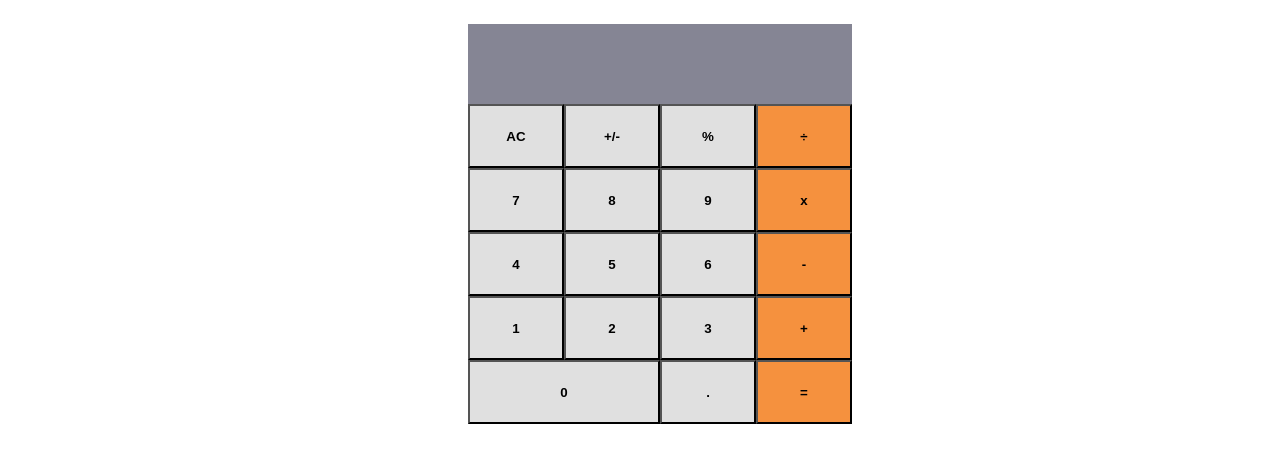
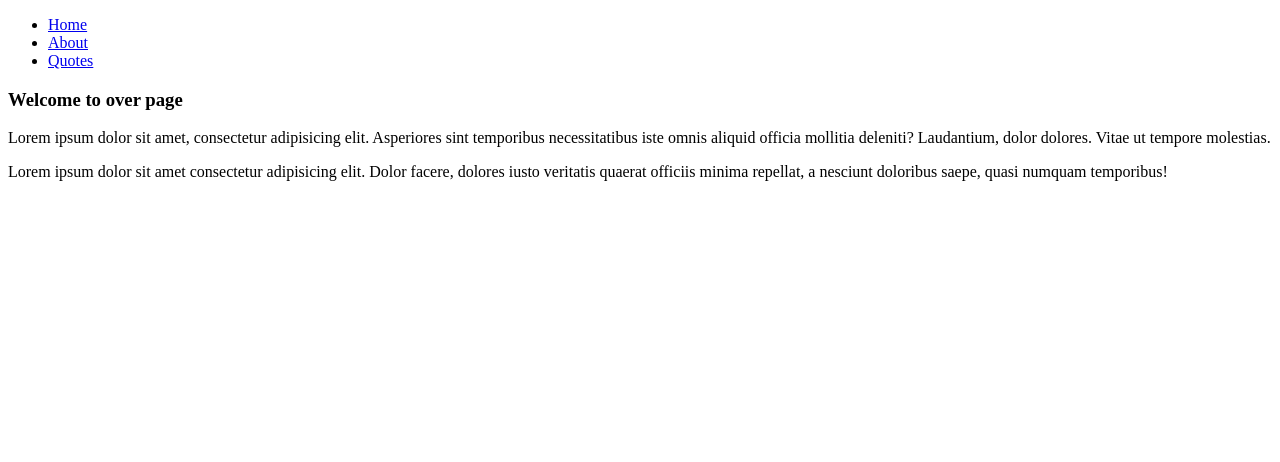
Before and after one commit to Hassaanjbaig-code/Math-Magicians-application, a React (Create React App) app: page /about in a window 1280 px wide. Shown: the top 462 px of the page. Built offline with nearby package versions, Linux system fonts and the light colour scheme.

Commit message:
Working of pages

```diff
--- a/package.json
+++ b/package.json
@@ -9,6 +9,7 @@
     "big.js": "^6.2.1",
     "react": "^18.2.0",
     "react-dom": "^18.2.0",
+    "react-router-dom": "^6.6.2",
     "react-scripts": "5.0.1",
     "web-vitals": "^2.1.4"
   },
--- a/src/App.js
+++ b/src/App.js
@@ -1,5 +1,8 @@
 import React from 'react';
-
+import { Routes, Route } from 'react-router-dom';
+import Navbar from './components/Navbar';
+import About from './components/Pages/About';
+import Quote from './components/Pages/Quote';
 import Fcalculator from './components/Fcalculator';
 
 class App extends React.Component {
@@ -11,7 +14,12 @@ class App extends React.Component {
   render() {
     return (
       <>
-        <Fcalculator />
+        <Navbar />
+        <Routes>
+          <Route path="/" element={<Fcalculator />} />
+          <Route path="/about" element={<About />} />
+          <Route path="/Quote" element={<Quote />} />
+        </Routes>
       </>
     );
   }
--- /dev/null
+++ b/src/components/Navbar.js
@@ -0,0 +1,37 @@
+import React from 'react';
+import { NavLink } from 'react-router-dom';
+
+const Navbar = () => {
+  const links = [
+    {
+      id: 1,
+      path: '/',
+      text: 'Home',
+    },
+    {
+      id: 2,
+      path: '/about',
+      text: 'About',
+    },
+    {
+      id: 3,
+      path: '/Quote',
+      text: 'Quotes',
+    },
+  ];
+  return (
+    <nav className="nav-bar">
+      <ul className="nav-menu">
+        {links.map((link) => (
+          <li key={link.id}>
+            <NavLink to={link.path} className="nav-item">
+              {link.text}
+            </NavLink>
+          </li>
+        ))}
+      </ul>
+    </nav>
+  );
+};
+
+export default Navbar;
--- /dev/null
+++ b/src/components/Pages/About.js
@@ -0,0 +1,19 @@
+import React from 'react';
+
+const About = () => (
+  <div>
+    <h3>Welcome to over page</h3>
+    <p>
+      Lorem ipsum dolor sit amet, consectetur adipisicing elit. Asperiores
+      sint temporibus necessitatibus iste omnis aliquid officia mollitia
+      deleniti? Laudantium, dolor dolores. Vitae ut tempore molestias.
+    </p>
+    <p>
+      Lorem ipsum dolor sit amet consectetur adipisicing elit. Dolor facere,
+      dolores iusto veritatis quaerat officiis minima repellat, a nesciunt
+      doloribus saepe, quasi numquam temporibus!
+    </p>
+  </div>
+);
+
+export default About;
--- /dev/null
+++ b/src/components/Pages/Quote.js
@@ -0,0 +1,12 @@
+import React from 'react';
+
+const Quote = () => (
+  <div>
+    <p>
+      Mathematics is not about numbers, equations. computations,
+      or algorithms: it is about understanding. —William Paul Thurston
+    </p>
+  </div>
+);
+
+export default Quote;
--- a/src/index.js
+++ b/src/index.js
@@ -1,10 +1,13 @@
 import React from 'react';
 import ReactDOM from 'react-dom/client';
+import { BrowserRouter as Router } from 'react-router-dom';
 import App from './App';
 
 const root = ReactDOM.createRoot(document.getElementById('root'));
 root.render(
   <React.StrictMode>
-    <App />
+    <Router>
+      <App />
+    </Router>
   </React.StrictMode>,
 );
```
Also changed, not shown: 1 other file (tests, documents, lock files or other folders).
